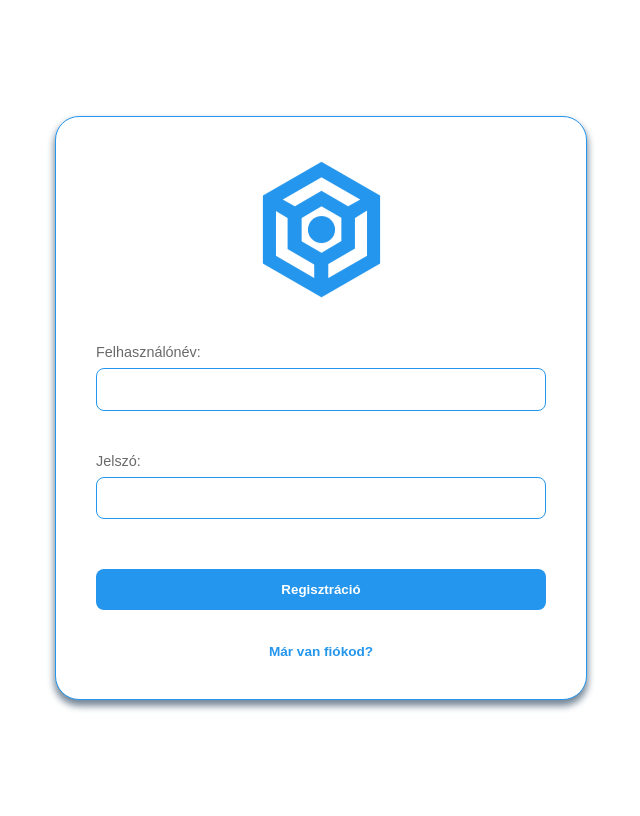
After one commit to Yogyerek1/Blog-School-Project, a PHP site: page /pages/register.php in a window 1280 px wide. The commit adds this page. Shown: the whole page, without its empty margins (319-959 px from the left). Run offline with PHP 8.4, Linux system fonts and the light colour scheme.

Commit message:
dev(main): add login, register form

```diff
--- a/index.php
+++ b/index.php
@@ -3,7 +3,7 @@
 <head>
     <meta charset="UTF-8">
     <meta name="viewport" content="width=device-width, initial-scale=1.0">
-    <link rel="stylesheet" href="../styles/style.css">
+    <link rel="stylesheet" href="styles/style.css">
     <title>Blog</title>
 </head>
 <body>
@@ -15,7 +15,7 @@
         <div class="navbar-buttons-container">
         </div>
         <div class="navbar-logo navbar-user-logo">
-            <img src="resources/user.svg" alt="user" onclick="loadPage('user.php')" width="45" height="45">
+            <img src="resources/user.svg" alt="user" onclick="loadPage('login.php')" width="45" height="45">
         </div>
     </div>
     <div id="content"></div>
--- /dev/null
+++ b/pages/register.php
@@ -0,0 +1,30 @@
+<!DOCTYPE html>
+<html lang="en">
+<head>
+    <meta charset="UTF-8">
+    <meta name="viewport" content="width=device-width, initial-scale=1.0">
+    <link rel="stylesheet" href="styles/user.css">
+    <title>Felhasználó</title>
+</head>
+<body>
+    <div class="form">
+        <div class="logo">
+            <img src="resources/logo.svg" alt="logo" width="155" height="155">
+        </div>
+        <form action="register.php" method="POST">
+            <label for="username">Felhasználónév:</label>
+            <input type="text" name="username" required><br>
+
+            <label for="password">Jelszó:</label>
+            <input type="password" name="password" required><br>
+
+            <input type="submit" value="Regisztráció"><br>
+        </form>
+
+        <div class="register-link">
+            <a class="register-link" onclick="loadPage('login.php')">Már van fiókod?</a>
+        </div>
+        <script src="scripts/script.js"></script>
+    </div>
+</body>
+</html>
--- a/scripts/script.js
+++ b/scripts/script.js
@@ -79,8 +79,8 @@ document.addEventListener("DOMContentLoaded", () => {
         dropdown.classList.remove("show");
     };
 
-    loadPage("home.php");
     document.querySelector('[data-value="home.php"]').classList.add("selected");
 });
 
+loadPage("home.php");
 renderNavbarButtons();
--- a/styles/user.css
+++ b/styles/user.css
@@ -1,4 +1,122 @@
-.login-form {
+body {
     display: flex;
-    margin-top: 5rem;
+    align-items: center;
+    justify-content: center;
+    min-height: 100vh;
 }
+
+#content {
+    flex: 1;
+    display: flex;
+    justify-content: center;
+    align-items: center;
+    width: 100%;
+}
+
+.form {
+    display: flex;
+    flex-direction: column;
+    justify-content: center;
+    align-items: center;
+    background-color: white;
+    border-radius: 1.5rem;
+    width: 450px;
+    padding: 2.5rem;
+    border: #2496ED solid 1px;
+    box-shadow: 0px 5px 7px 1px lightslategray;
+}
+
+.logo {
+    margin-bottom: 2rem;
+}
+
+@keyframes floating {
+    0% {
+        transform: translateY(0px);
+    }
+    50% {
+        transform: translateY(-15px);
+    }
+    100% {
+        transform: translateY(0px);
+    }
+}
+
+.logo img {
+    animation: floating 3s ease-in-out infinite;
+
+    display: block;
+    margin: 0 auto;
+}
+
+form {
+    display: flex;
+    flex-direction: column;
+    width: 100%;
+}
+
+label {
+    font-family: sans-serif;
+    color: dimgrey;
+    margin-bottom: 0.5rem;
+    font-size: 0.9rem;
+}
+
+input[type="text"],
+input[type="password"] {
+    padding: 0.8rem;
+    margin-bottom: 1.5rem;
+    border: #2496ED solid 1px;
+    border-radius: 0.5rem;
+    outline: none;
+    transition: box-shadow 0.2s;
+}
+
+input:focus {
+    box-shadow: 0 0 5px rgba(36, 150, 237, 0.5);
+}
+
+input[type="submit"] {
+    background-color: #2496ED;
+    color: white;
+    padding: 0.8rem;
+    border: none;
+    border-radius: 0.5rem;
+    cursor: pointer;
+    font-weight: bold;
+    width: 100%;
+    transition: background-color 0.3s;
+    margin-top: 0.5rem;
+}
+
+input[type="submit"]:hover {
+    background-color: #1a7ab3;
+}
+
+.register-link {
+    margin-top: 1rem;
+    font-size: 0.85rem;
+    color: #2496ED;
+    font-family: sans-serif;
+    cursor: pointer;
+}
+
+.register-link a {
+    color: #2496ED;
+    font-weight: bold;
+}
+
+@media (max-width: 480px) {
+    .login-form {
+        width: 95%;
+        padding: 1.5rem;
+        margin: 2rem auto;
+    }
+
+    input[type="text"],
+    input[type="password"],
+    input[type="submit"] {
+        padding: 0.85rem;
+        font-size: 1rem;
+    }
+}
```
Also changed, not shown: pages/login.php (added, +30 -0 lines), pages/user.php (deleted, +0 -22 lines).
